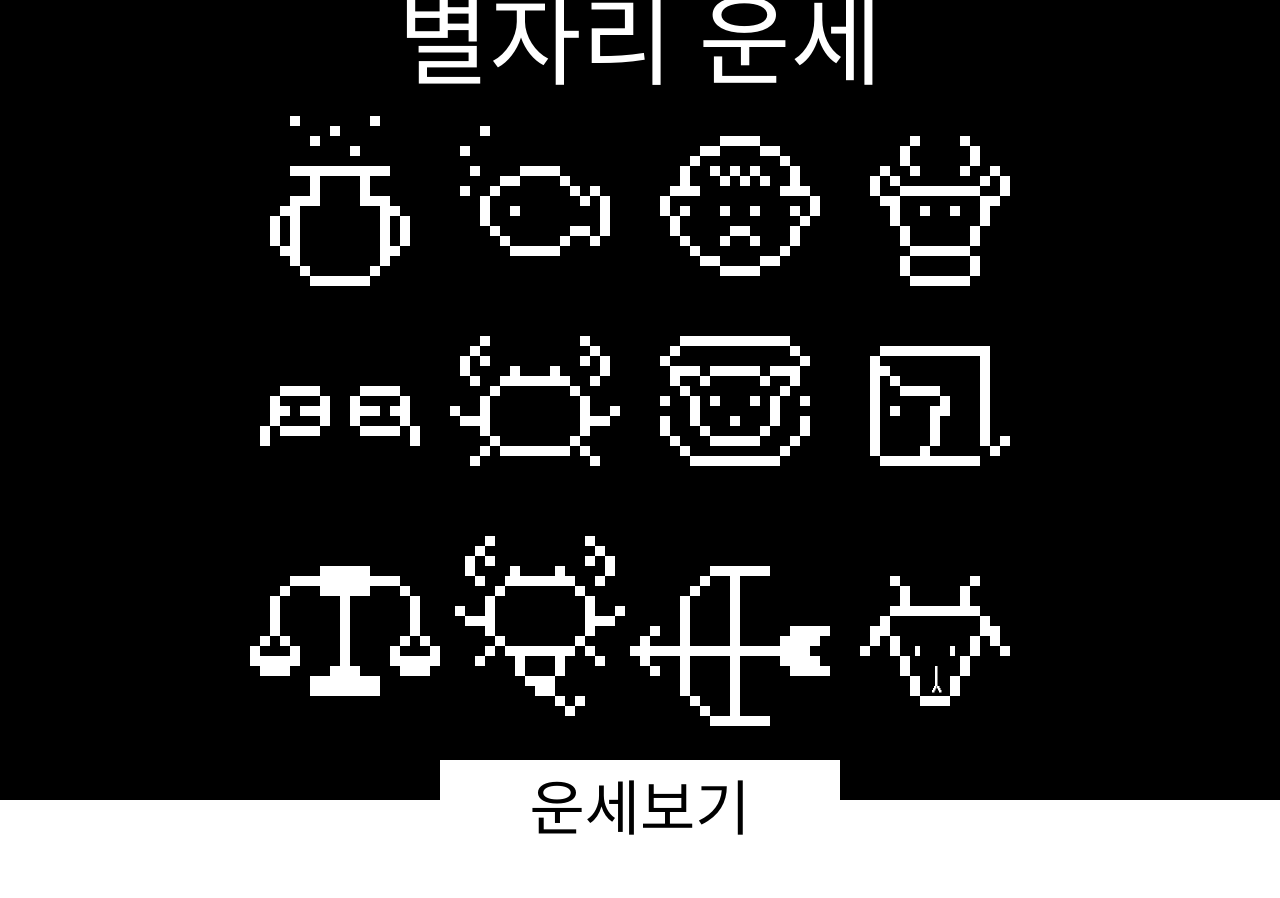
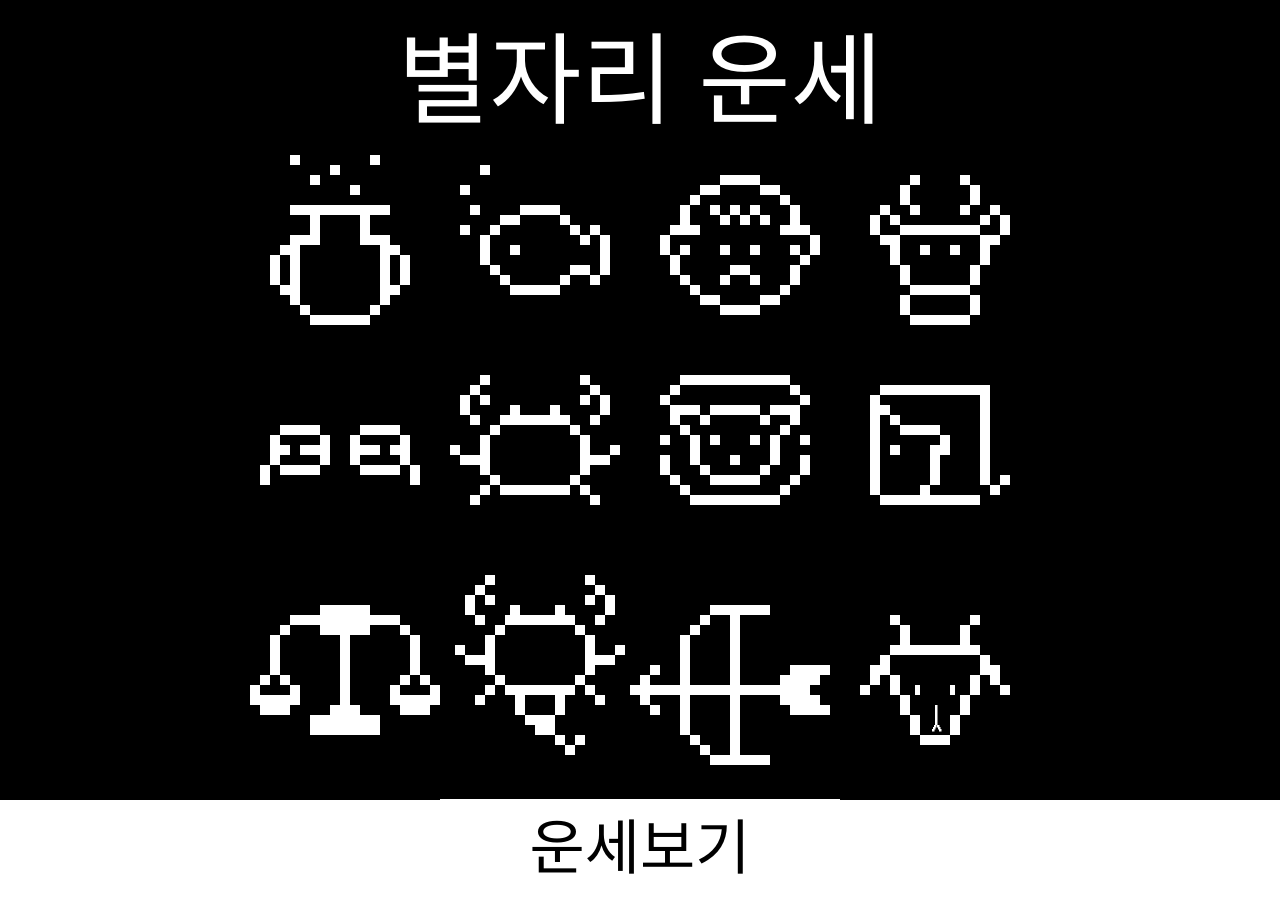
Before and after one commit to myungju030/horoscope, a Next.js app in the folder client/: page / in a window 1280 px wide. Before the commit the page ends 853 px from the top, so only its background shows below. Built offline with nearby package versions, Linux system fonts and the light colour scheme; a web font is replaced by a local one.

Commit message:
design: 디자인 수정

```diff
--- a/client/styles/Home.module.css
+++ b/client/styles/Home.module.css
@@ -2,7 +2,7 @@
   height: 100vh;
   display: flex;
   flex-direction: column;
-  justify-content: center;
+  justify-content: space-evenly;
   align-items: center;
   background-color: #000000;
 }
```
